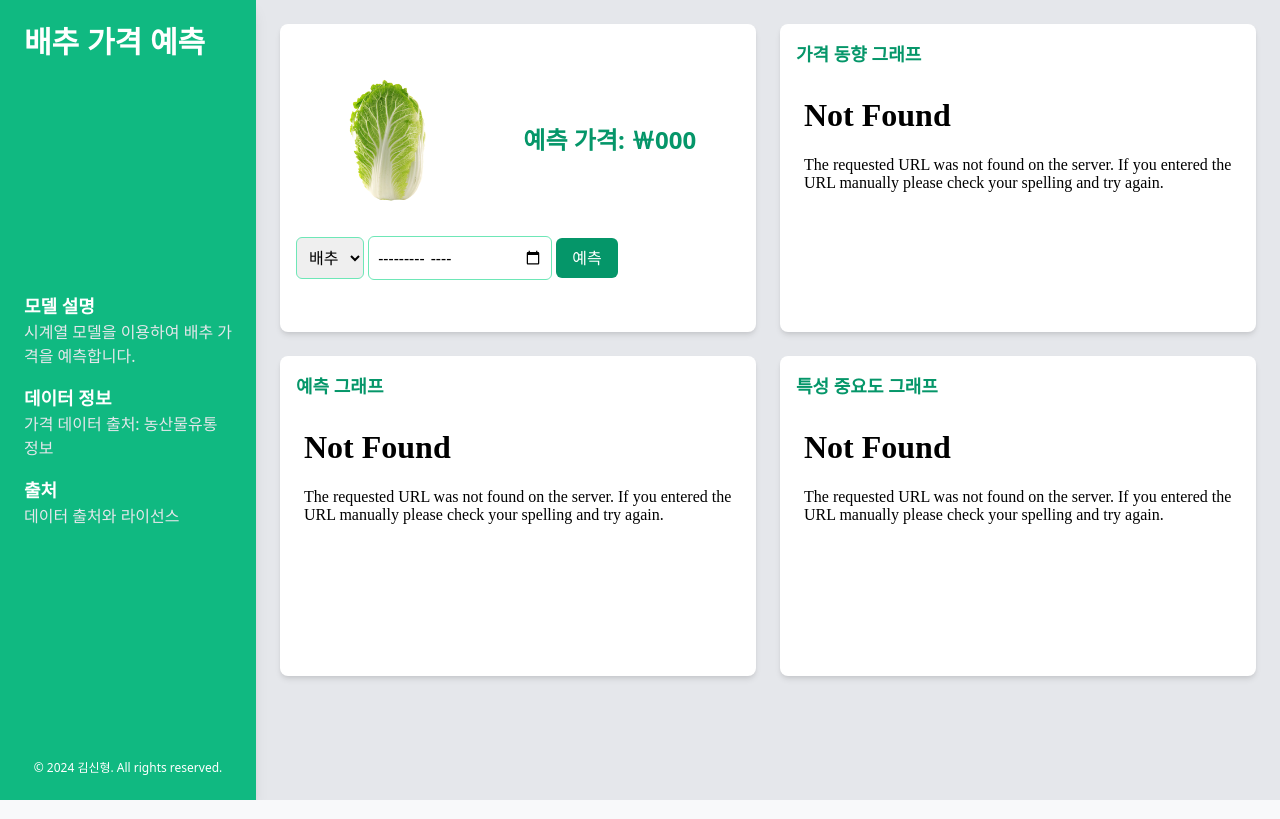
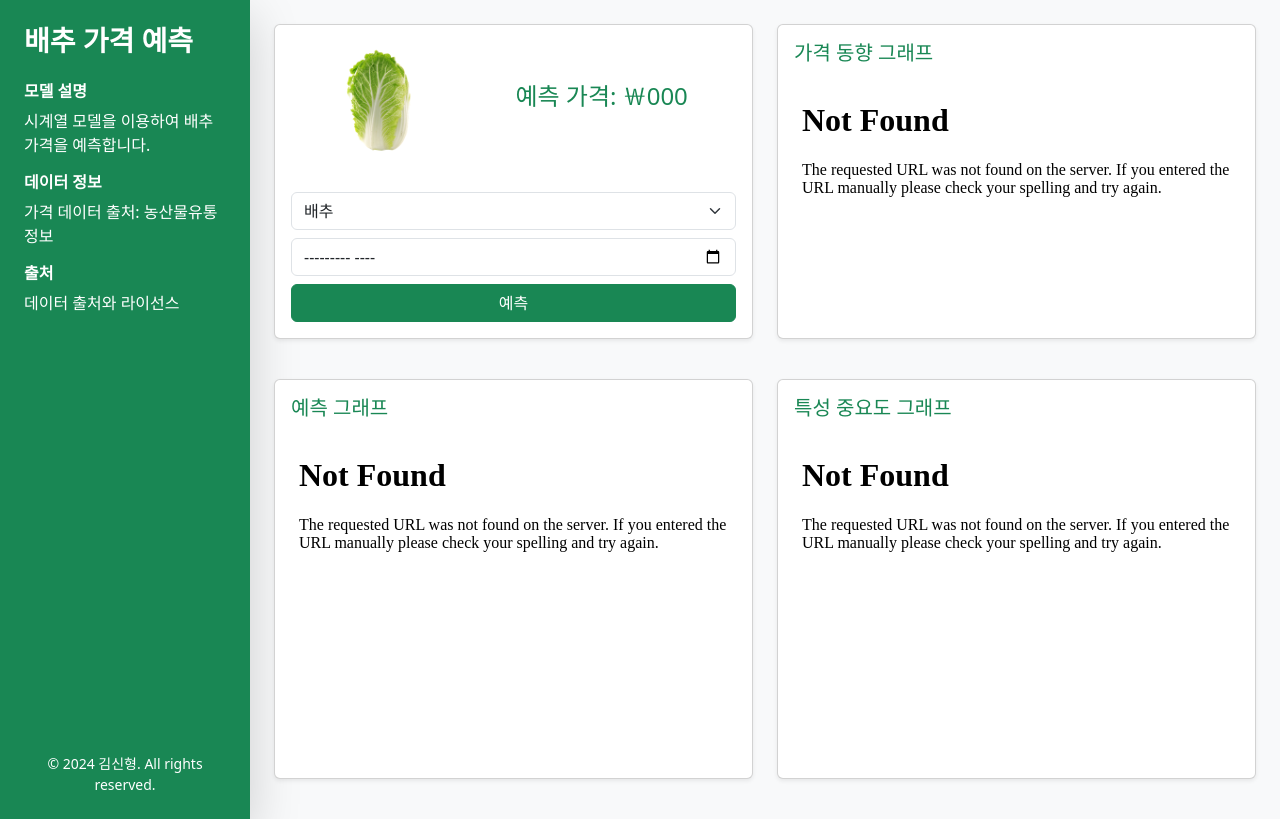
Before and after one commit to Sunday3960/golden_cabbage, a Flask app: page / in a window 1280 px wide. Run offline with Flask 3, Linux system fonts and the light colour scheme; parts of the project's set-up code (start-up, migrations or seed data) failed here and were passed over.

Commit message:
changetobootstrap

```diff
--- a/flasksite/app.py
+++ b/flasksite/app.py
@@ -5,10 +5,9 @@
 app = Flask(__name__)
 
 # 예측 모델 로드
-# 적절한 데이터로 모델을 훈련하세요.
-# 예를 들어, 다음과 같은 형식의 데이터프레임을 사용한다고 가정합니다.
 df = pd.read_csv('/home/user/golden_cabbage/flasksite/static/full_month.csv')
-# df.columns = ['ds', 'y']  # Prophet은 'ds'와 'y' 컬럼 이름을 사용합니다.
+#df.columns = ['ds', 'y']  # Prophet은 'ds'와 'y' 컬럼 이름을 사용합니다.
+df['ds'] = pd.to_datetime(df['ds'])  # 날짜 형식으로 변환
 
 # 모델 훈련
 m = Prophet(yearly_seasonality=True)
@@ -20,19 +19,28 @@
 
 @app.route('/predict', methods=['POST'])
 def predict():
-    # 입력받은 날짜 정보
+    # 입력받은 월 정보
     input_month = request.form.get('month')
-    # 예측을 위한 데이터 처리 (입력 데이터에 기반하여 예측할 날짜를 설정)
-    # 다음 예시는 1개월 후의 예측을 위한 것으로 수정할 수 있습니다.
 
-    # 예측하기
-    future = m.make_future_dataframe(periods=30)  # 예를 들어, 30일 후까지 예측
-    forecast = m.predict(future)
+    try:
+        # 입력받은 월을 날짜 형식으로 변환 (예: '2023-10')
+        input_date = pd.to_datetime(input_month + '-01')
 
-    # 예측 결과에서 필요한 데이터 추출
-    predicted_price = forecast['yhat'].iloc[-1]  # 마지막 예측값
+        # 미래 예측을 위한 데이터프레임 생성
+        future = m.make_future_dataframe(periods=24, freq='M')  # 12개월 예측
+        forecast = m.predict(future)
 
-    return jsonify({'predicted_price': predicted_price})
+        # 예측 결과에서 입력된 월의 다음 달 예측값 추출
+        prediction_date = input_date + pd.DateOffset(months=1)  # 다음 달 첫째 날
+        predicted_price = forecast[forecast['ds'] == prediction_date]['yhat'].values
+
+        if len(predicted_price) > 0:
+            return jsonify({'predicted_price': predicted_price[0]})
+        else:
+            return jsonify({'error': 'No prediction available for this date.'}), 404
+
+    except Exception as e:
+        return jsonify({'error': str(e)}), 500
 
 if __name__ == '__main__':
     app.run(debug=True)
--- a/flasksite/templates/index.html
+++ b/flasksite/templates/index.html
@@ -4,64 +4,78 @@
     <meta charset="UTF-8">
     <meta name="viewport" content="width=device-width, initial-scale=1.0">
     <title>배추 가격 예측 대시보드</title>
-    <link href="https://cdn.jsdelivr.net/npm/tailwindcss@2.2.19/dist/tailwind.min.css" rel="stylesheet">
+    <link href="https://cdn.jsdelivr.net/npm/bootstrap@5.3.0/dist/css/bootstrap.min.css" rel="stylesheet">
 </head>
-<body class="flex min-h-screen bg-gray-200">
+<body class="d-flex min-vh-100 bg-light">
 
     <!-- Sidebar -->
-    <aside class="w-64 bg-green-500 p-6 flex flex-col justify-between text-white shadow-lg">
-        <h2 class="text-3xl font-bold mb-6">배추 가격 예측</h2>
-        <div class="info mb-6">
-            <h3 class="text-lg font-semibold">모델 설명</h3>
-            <p class="text-gray-200">시계열 모델을 이용하여 배추 가격을 예측합니다.</p>
-            <h3 class="text-lg font-semibold mt-4">데이터 정보</h3>
-            <p class="text-gray-200">가격 데이터 출처: 농산물유통정보</p>
-            <h3 class="text-lg font-semibold mt-4">출처</h3>
-            <p class="text-gray-200">데이터 출처와 라이선스</p>
+    <aside class="d-flex flex-column p-4 bg-success text-white shadow-lg" style="width: 250px;">
+        <h2 class="h3 fw-bold mb-4">배추 가격 예측</h2>
+        <div class="mb-4">
+            <h3 class="h6 fw-semibold">모델 설명</h3>
+            <p>시계열 모델을 이용하여 배추 가격을 예측합니다.</p>
+            <h3 class="h6 fw-semibold mt-3">데이터 정보</h3>
+            <p>가격 데이터 출처: 농산물유통정보</p>
+            <h3 class="h6 fw-semibold mt-3">출처</h3>
+            <p>데이터 출처와 라이선스</p>
         </div>
-        <div class="copyright text-center text-xs">
+        <div class="text-center small mt-auto">
             &copy; 2024 김신형. All rights reserved.
         </div>
     </aside>
 
     <!-- Dashboard -->
-    <main class="flex-1 p-6">
+    <main class="flex-grow-1 p-4">
         <!-- Top Row -->
-        <div class="flex gap-6 mb-6">
+        <div class="row mb-4">
             <!-- Date Input and Forecast Box -->
-            <div class="flex-1 bg-white rounded-lg p-4 shadow-md flex flex-col justify-center">
-                <div class="flex items-center justify-around mb-4">
-                    <img src="/static/img/cabbage.png" alt="배추" class="w-24 h-auto">
-                    <div class="text-2xl font-bold text-green-600" id="forecastResult">예측 가격: ￦000</div>
-                </div>
-                <div class="mt-2">
-                    <select class="p-2 border border-green-300 rounded-md mb-2 focus:outline-none focus:ring-2 focus:ring-green-500">
-                        <option value="cabbage">배추</option>
-                    </select>
-                    <input type="month" id="monthInput" class="p-2 border border-green-300 rounded-md mb-2 focus:outline-none focus:ring-2 focus:ring-green-500" placeholder="월 선택">
-                    <button class="btn-predict px-4 py-2 bg-green-600 text-white rounded-md hover:bg-green-700 transition duration-300" onclick="predictPrice()">예측</button>
+            <div class="col-md-6 mb-3">
+                <div class="card shadow-sm">
+                    <div class="card-body d-flex align-items-center justify-content-around">
+                        <img src="/static/img/cabbage.png" alt="배추" class="img-fluid" style="width: 80px;">
+                        <div class="h4 text-success" id="forecastResult">예측 가격: ￦000</div>
+                    </div>
+                    <div class="card-body">
+                        <select class="form-select mb-2">
+                            <option value="cabbage">배추</option>
+                        </select>
+                        <input type="month" id="monthInput" class="form-control mb-2" placeholder="월 선택">
+                        <button class="btn btn-success w-100" onclick="predictPrice()">예측</button>
+                    </div>
                 </div>
             </div>
 
             <!-- Price Trend Graph Box -->
-            <div class="flex-1 bg-white rounded-lg p-4 shadow-md h-100">
-                <h3 class="text-lg font-semibold text-green-600 mb-2">가격 동향 그래프</h3>
-                <iframe src="/static/forecast_graph.html" class="w-full h-60 rounded-md border-0 overflow-hidden"></iframe> <!-- 그래프 로드 -->
+            <div class="col-md-6 mb-3">
+                <div class="card shadow-sm h-100">
+                    <div class="card-body">
+                        <h5 class="card-title text-success mb-3">가격 동향 그래프</h5>
+                        <iframe src="/static/forecast_graph.html" class="w-100 rounded border-0" style="height: 200px;"></iframe>
+                    </div>
+                </div>
             </div>
         </div>
 
         <!-- Bottom Row -->
-        <div class="flex gap-6">
+        <div class="row">
             <!-- Prediction Graph Box -->
-            <div class="flex-1 bg-white rounded-lg p-4 shadow-md h-80">
-                <h3 class="text-lg font-semibold text-green-600 mb-2">예측 그래프</h3>
-                <iframe src="/static/forecast_graph.html" class="w-full h-full rounded-md border-0 overflow-hidden"></iframe> <!-- 그래프 로드 -->
+            <div class="col-md-6 mb-3">
+                <div class="card shadow-sm h-100">
+                    <div class="card-body">
+                        <h5 class="card-title text-success mb-3">예측 그래프</h5>
+                        <iframe src="/static/forecast_graph.html" class="w-100 rounded border-0" style="height: 320px;"></iframe>
+                    </div>
+                </div>
             </div>
 
             <!-- Feature Importance Graph Box -->
-            <div class="flex-1 bg-white rounded-lg p-4 shadow-md h-80">
-                <h3 class="text-lg font-semibold text-green-600 mb-2">특성 중요도 그래프</h3>
-                <iframe src="/static/forecast_graph.html" class="w-full h-full rounded-md border-0 overflow-hidden"></iframe> <!-- 그래프 로드 -->
+            <div class="col-md-6 mb-3">
+                <div class="card shadow-sm h-100">
+                    <div class="card-body">
+                        <h5 class="card-title text-success mb-3">특성 중요도 그래프</h5>
+                        <iframe src="/static/forecast_graph.html" class="w-100 rounded border-0" style="height: 320px;"></iframe>
+                    </div>
+                </div>
             </div>
         </div>
     </main>
@@ -84,9 +98,9 @@
         }
     </script>
 
+    <script src="https://cdn.jsdelivr.net/npm/bootstrap@5.3.0/dist/js/bootstrap.bundle.min.js"></script>
 </body>
 </html>
-
 
 
 
```
